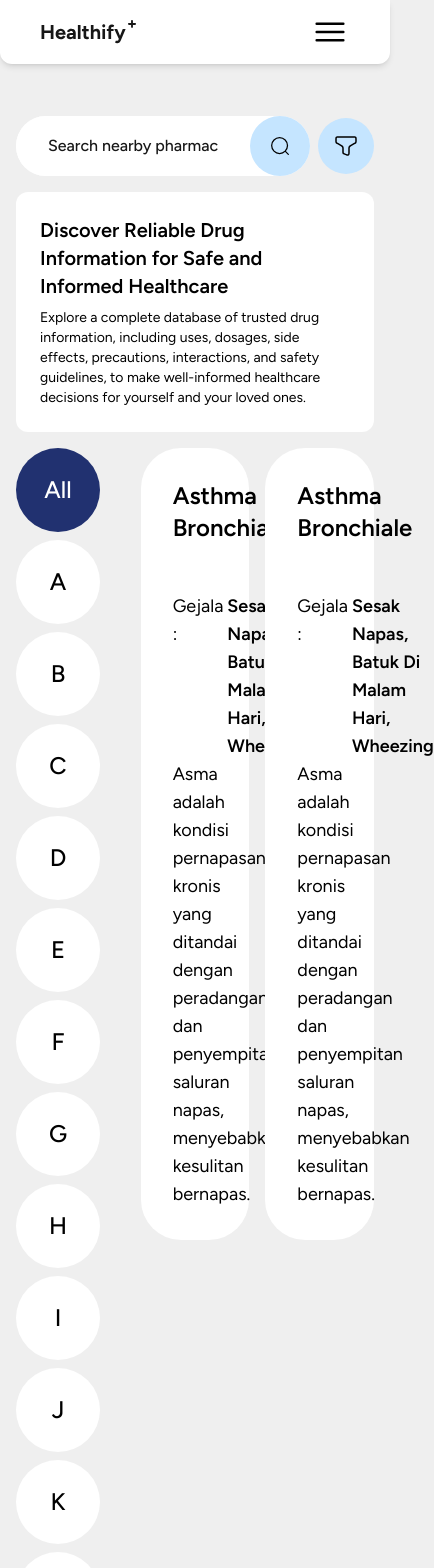
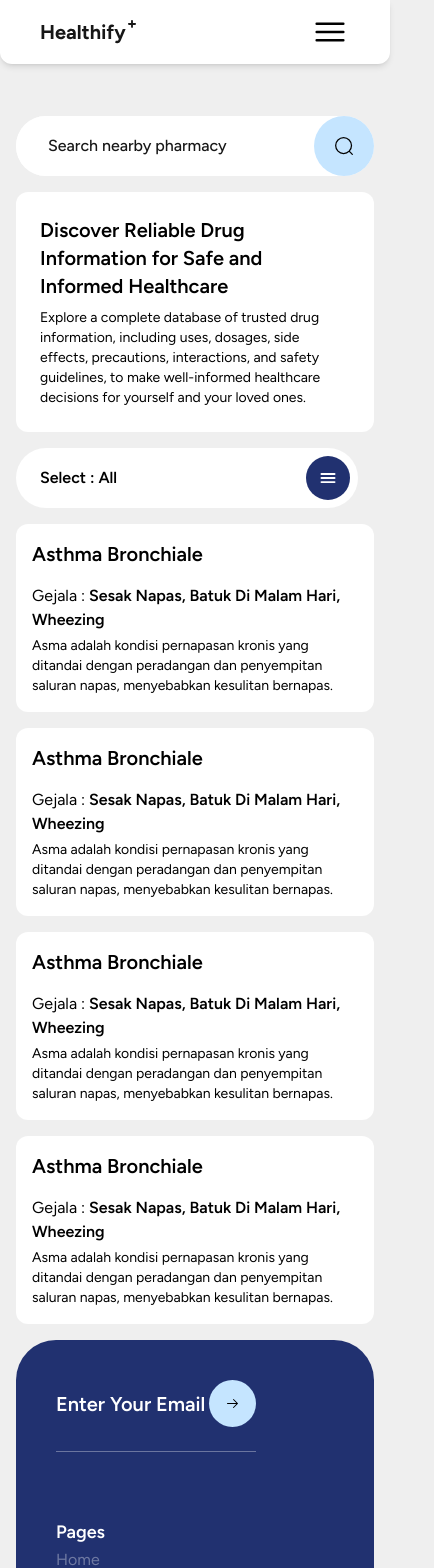
Before and after one commit to aryndraa/healthify, a React (Vite) app: page /disease in a window 390 px wide. Shown: the top 1568 px of the page, 434 px wide, since content can reach past the window. Built offline with nearby package versions, Linux system fonts and the light colour scheme.

Commit message:
responsive

```diff
--- a/package.json
+++ b/package.json
@@ -15,6 +15,7 @@
     "motion": "^12.4.2",
     "react": "^18.3.1",
     "react-dom": "^18.3.1",
+    "react-icons": "^5.5.0",
     "react-router-dom": "^7.1.5"
   },
   "devDependencies": {
--- a/src/component/Disease/DiseaseCard.jsx
+++ b/src/component/Disease/DiseaseCard.jsx
@@ -2,16 +2,14 @@
 
 export const DiseaseCard = () => {
   return (
-    <Link to="1" className="p-8 bg-white h-fit rounded-xxl hover:text-white hover:bg-secondary transition ease-in-out">
-      <h2 className="text-2xl font-semibold mb-12">Asthma Bronchiale</h2>
+    <Link to="1" className="p-4 lg:p-6 2xl:p-8 bg-white h-fit rounded-xl lg:rounded-xxl hover:text-white hover:bg-secondary transition ease-in-out">
+      <h2 className="text-xl mb-4 lg:text-2xl font-semibold lg:mb-6 2xl:mb-12">Asthma Bronchiale</h2>
       <div>
-        <div className="flex gap-1 text-lg">
-          <h3>Gejala : </h3>
-          <span className="flex font-semibold">
-            Sesak Napas, Batuk Di Malam Hari, Wheezing
-          </span>
-        </div>
-        <p className="text-lg">
+        <h3 className=" 2xl:text-lg mb-1">
+          Gejala : <span className="font-semibold">Sesak Napas, Batuk Di Malam Hari, Wheezing</span>
+        </h3>
+
+        <p className="text-sm 2xl:text-lg lg:text-sm">
           Asma adalah kondisi pernapasan kronis yang ditandai dengan peradangan
           dan penyempitan saluran napas, menyebabkan kesulitan bernapas.
         </p>
--- a/src/component/Disease/ListWords.jsx
+++ b/src/component/Disease/ListWords.jsx
@@ -1,15 +1,19 @@
   import { useState } from "react";
+  import { IoMenu } from "react-icons/io5";
 
   export const ListWords = () => {
     const letters = "ABCDEFGHIJKLMNOPQRSTUVWXYZ".split("");
     const [activeLetter, setActiveLetter] = useState("All");
+    const [isModalOpen, setIsModalOpen] = useState(false);
 
     return (
-    <div className="flex flex-wrap gap-2   ">
+    <div className="flex lg:justify-start justify-end">
+
+      <div className=" hidden  lg:grid 2xl:grid-cols-6 lg:grid-cols-5 gap-2 h-fit  ">
         <button
           key="All"
           onClick={() => setActiveLetter("All")}
-        className={`text-2xl font-medium flex justify-center items-center w-[84px] h-[84px] rounded-full transition ${
+          className={`2xl:text-2xl  lg:text-lg min-h-[52px] min-w-[52px] lg:h-[60px] lg:w-[60px] 2xl:w-[72px]  2xl:h-[72px]  font-medium flex justify-center items-center  rounded-ful transition rounded-full ${
             activeLetter === "All" ? "bg-secondary text-white" : "bg-white hover:bg-gray-200"
           }`}
         >
@@ -19,7 +23,7 @@
           <button
             key={letter}
             onClick={() => setActiveLetter(letter)}
-          className={`text-2xl font-medium flex justify-center items-center w-[84px] h-[84px] rounded-full transition ${
+            className={`2xl:text-2xl  lg:text-lg min-h-[52px] min-w-[52px] lg:h-[60px] lg:w-[60px] 2xl:w-[72px] 2xl:h-[72px] font-medium flex justify-center items-center  rounded-full transition ${
               activeLetter === letter ? "bg-secondary text-white" : "bg-white hover:bg-gray-200"
             }`}
           >
@@ -27,5 +31,60 @@
           </button>
         ))}
       </div>
+
+      {/* Mobile View Modal */}
+      <button
+        className="lg:hidden pl-6 p-2 w-full flex justify-between gap-4 items-center bg-white font-semibold rounded-full"
+        onClick={() => setIsModalOpen(true)}
+      >
+        Select : {activeLetter}
+        <span className="p-3 text-white text-xl bg-secondary rounded-full"><IoMenu/></span>
+      </button>
+
+      {isModalOpen && (
+        <div className="fixed inset-0 flex items-center justify-center bg-black bg-opacity-50">
+          <div className="bg-white p-6 rounded-lg shadow-lg w-[90%] max-w-md">
+            <h2 className="text-lg font-bold mb-4">Select a Letter</h2>
+            <div className="grid grid-cols-6 gap-2">
+              <button
+                key="All"
+                onClick={() => {
+                  setActiveLetter("All");
+                  setIsModalOpen(false);
+                }}
+                className={`w-[40px] h-[40px] rounded-full ${
+                  activeLetter === "All" ? "bg-secondary text-white" : "bg-gray-200"
+                }`}
+              >
+                All
+              </button>
+              {letters.map((letter) => (
+                <button
+                  key={letter}
+                  onClick={() => {
+                    setActiveLetter(letter);
+                    setIsModalOpen(false);
+                  }}
+                  className={`w-[40px] h-[40px] rounded-full ${
+                    activeLetter === letter ? "bg-secondary text-white" : "bg-gray-200"
+                  }`}
+                >
+                  {letter}
+                </button>
+              ))}
+            </div>
+            <div className="flex justify-end">
+              <button
+                className="mt-4 px-4 py-2 bg-gray-800 text-white  rounded-full"
+                onClick={() => setIsModalOpen(false)}
+              >
+                Close
+              </button>
+            </div>
+          </div>
+        </div>
+      )}
+    </div>
+
     );
   };
--- a/src/pages/Disease/Diseases.jsx
+++ b/src/pages/Disease/Diseases.jsx
@@ -11,7 +11,6 @@
       <section className="min-h-screen mt-[100px] lg:mt-[160px] mb-4">
         <div className="w-full flex  gap-2 items-center mb-4">
           <SearchBar/>
-          <ShortBy/>
         </div>
 
         <Banner
@@ -20,9 +19,9 @@
           text="Explore a complete database of trusted drug information, including uses, dosages, side effects, precautions, interactions, and safety guidelines, to make well-informed healthcare decisions for yourself and your loved ones."
         />
 
-        <div className="grid grid-cols-3 gap-4">
+        <div className="grid grid-cols-1 lg:grid-cols-3 gap-4 my-4 lg:my-12">
           <ListWords/>
-          <div className="grid grid-cols-2 col-span-2 gap-4">
+          <div className="grid grid-cols-1 lg:grid-cols-2 col-span-2 gap-4 w-fit">
             <DiseaseCard/>
             <DiseaseCard/>
             <DiseaseCard/>
```
Also changed, not shown: 1 other file (tests, documents, lock files or other folders). Lines whose indentation alone changed are shown as unchanged.
